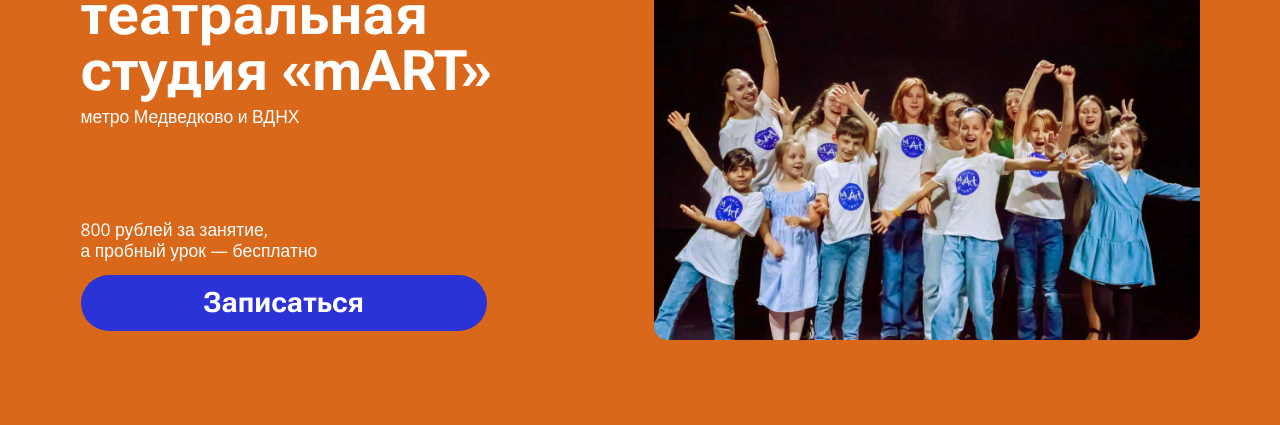
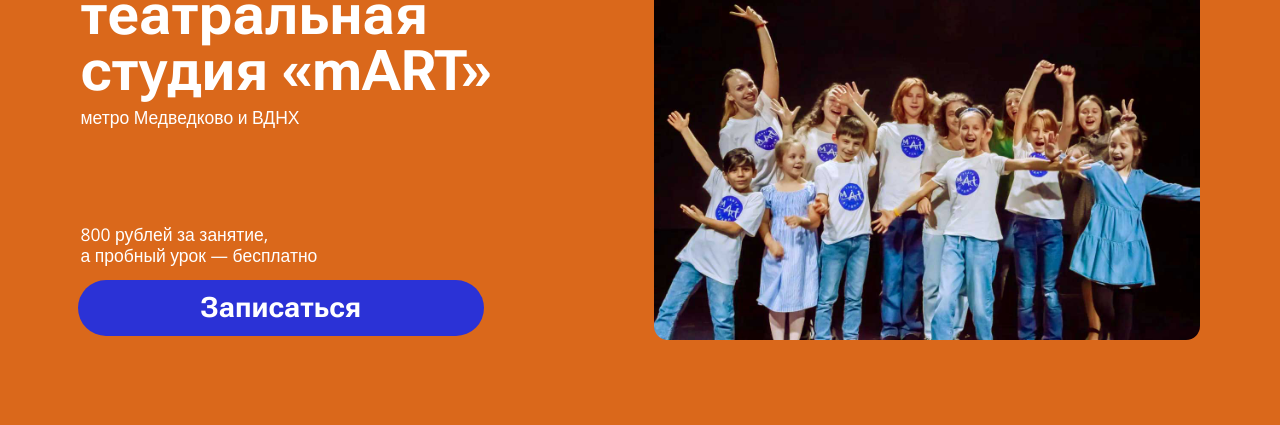
Before and after one commit to 1640max/mart, a Jekyll site: the page built from index.html, in a window 1280 px wide. Shown: the part 210-635 px from the top of the page. Built offline with Jekyll 4.4.1, drawn with Linux system fonts in a browser that asks for light colours.

Commit message:
Поправки в .header

```diff
--- a/_sass/_header.scss
+++ b/_sass/_header.scss
@@ -24,7 +24,12 @@
   grid-area: heading;
 	display: flex;
   flex-direction: column;
-  gap: .5rem;
+  gap: .6rem;
+  margin-bottom: 1.5rem;
+}
+
+.header__tagline {
+  margin: 0;
 }
 
 .header__img {
@@ -49,5 +54,9 @@
 }
 
 .header__button {
-	@include media-breakpoint-up(lg) { width: 29rem }
+
+	@include media-breakpoint-up(lg) {
+    width: 29rem;
+    margin-left: -.2rem;
+  }
 }
```
